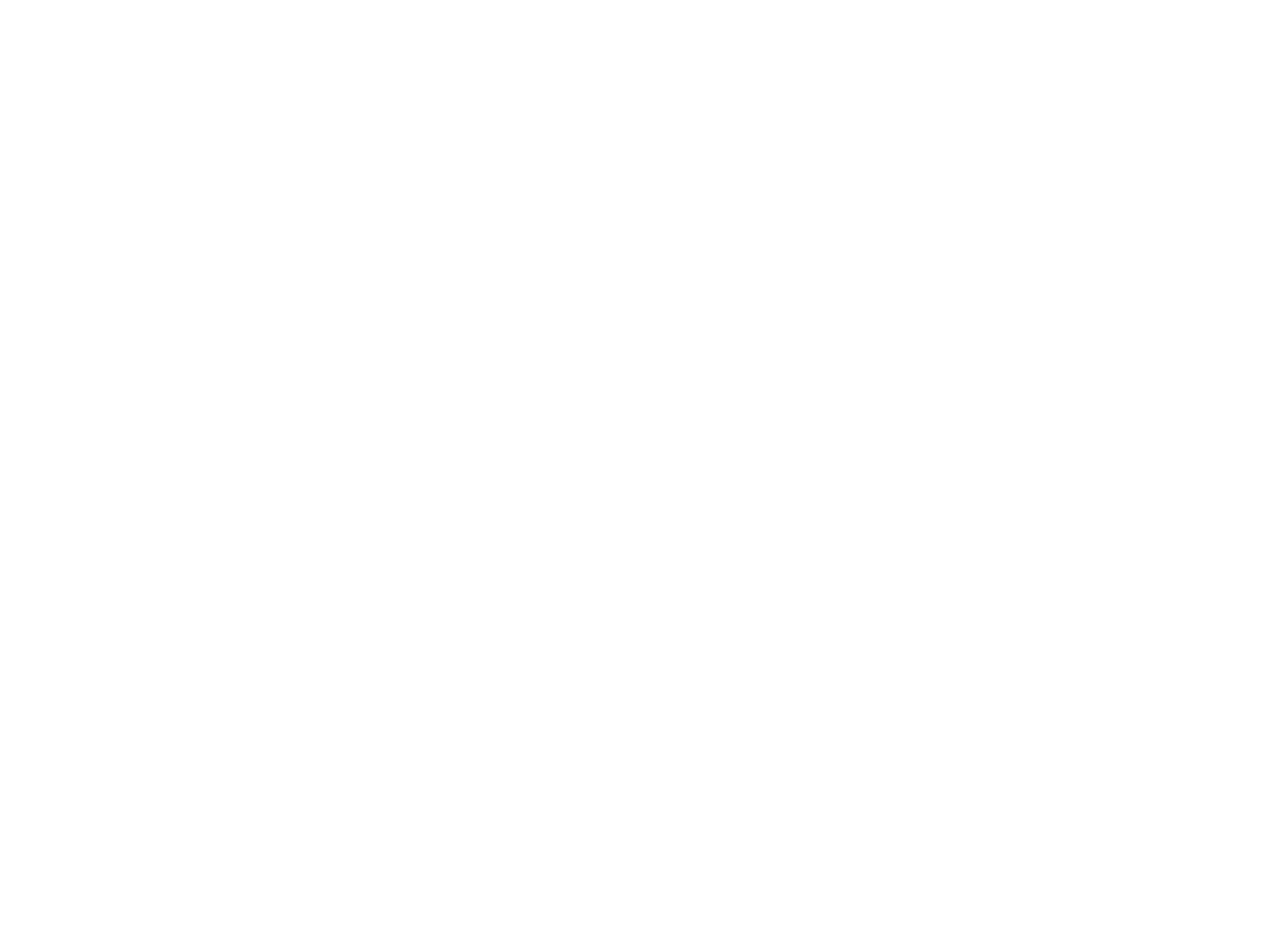
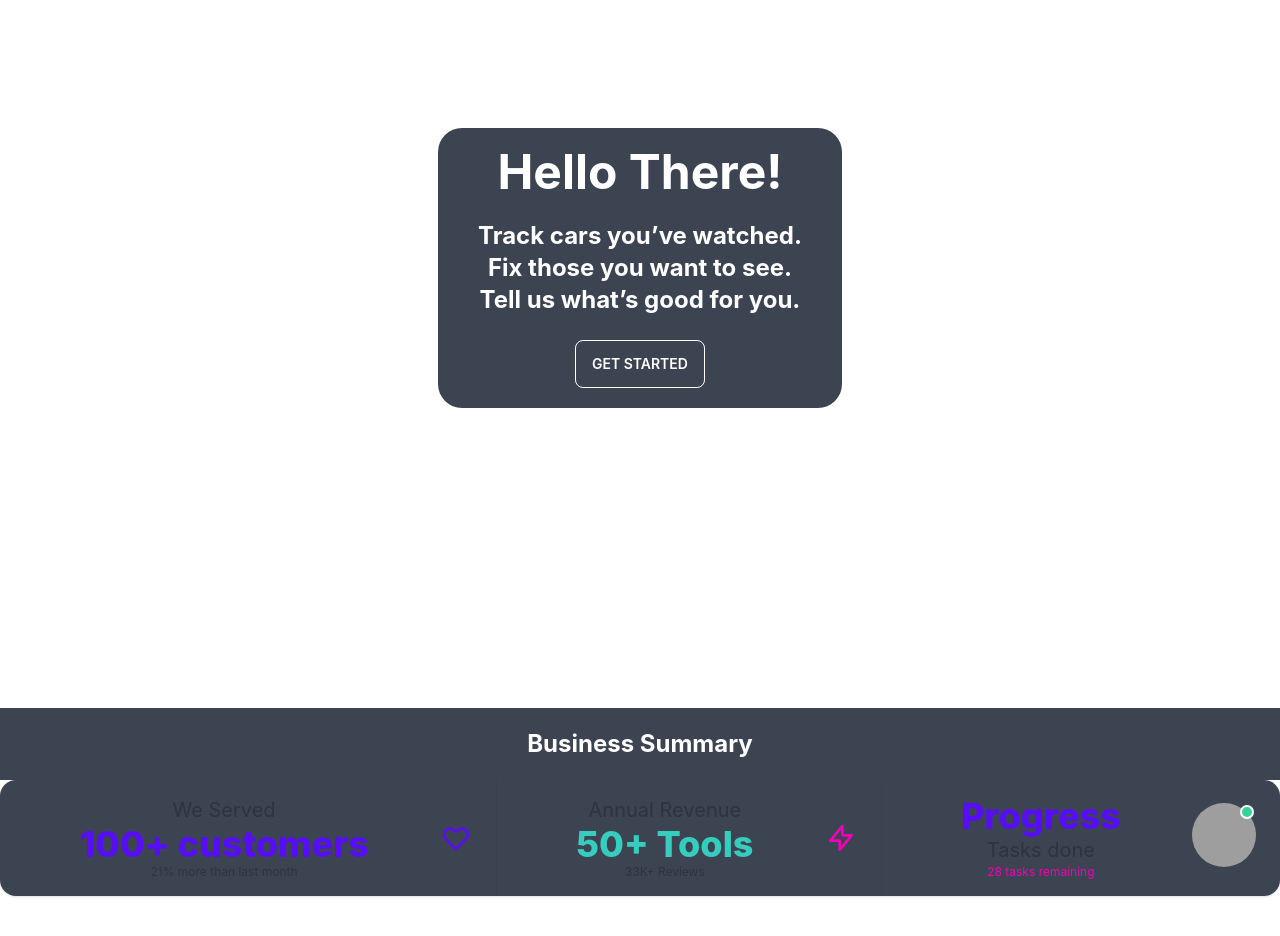
Before and after one commit to Ohi20/Ph-Assignment11-Wave2Recheck, a React (Create React App) app: page / in a window 1280 px wide. Shown: the part 200-1136 px from the top of the page. Before the commit the page ends 800 px from the top, so only its background shows below. Built offline with nearby package versions, Linux system fonts and the light colour scheme; grey boxes are pictures that could not be loaded.

Commit message:
banner-summery added

```diff
--- /dev/null
+++ b/src/Pages/Home/Banner.js
@@ -0,0 +1,21 @@
+import React from 'react';
+
+const Banner = () => {
+    return (
+        <div>
+                       <div class="hero min-h-screen text-white font-bold">
+  <div class="hero-content text-center">
+    <div class="max-w-md bg-neutral rounded-3xl px-10 py-5 rounded-5">
+      <h1 class="text-5xl font-bold">Hello There!</h1>
+      <p class="py-6 text-2xl">Track cars you’ve watched.<br></br>
+Fix those you want to see.<br></br>
+Tell us what’s good for you.</p>
+      <button class="btn btn-outline text-white">Get Started</button>
+    </div>
+  </div>
+</div>
+        </div>
+    );
+};
+
+export default Banner;
--- /dev/null
+++ b/src/Pages/Home/Extra1.js
@@ -0,0 +1,48 @@
+import React from 'react';
+
+const Extra1 = () => {
+    return (
+        <div className='b-4'>
+        <h2 className='text-center text-2xl text-white font-bold mt-10 mb-0 bg-neutral p-5'>Business Summary</h2>
+        <div className='text-center grid grid-cols-1 sm:cols-1 text-xl '>
+        <div class="stats shadow bg-neutral text-white">
+
+<div class="stat">
+<div class="stat-figure text-primary">
+  <svg xmlns="http://www.w3.org/2000/svg" fill="none" viewBox="0 0 24 24" class="inline-block w-8 h-8 stroke-current"><path stroke-linecap="round" stroke-linejoin="round" stroke-width="2" d="M4.318 6.318a4.5 4.5 0 000 6.364L12 20.364l7.682-7.682a4.5 4.5 0 00-6.364-6.364L12 7.636l-1.318-1.318a4.5 4.5 0 00-6.364 0z"></path></svg>
+</div>
+<div class="stat-title">We Served</div>
+<div class="stat-value text-primary">100+ customers</div>
+<div class="stat-desc">21% more than last month</div>
+</div>
+
+<div class="stat">
+<div class="stat-figure text-secondary">
+  <svg xmlns="http://www.w3.org/2000/svg" fill="none" viewBox="0 0 24 24" class="inline-block w-8 h-8 stroke-current"><path stroke-linecap="round" stroke-linejoin="round" stroke-width="2" d="M13 10V3L4 14h7v7l9-11h-7z"></path></svg>
+</div>
+<div class="stat-title">Annual Revenue</div>
+<div class="stat-value text-accent">50+ Tools</div>
+<div class="stat-desc">33K+ Reviews</div>
+
+</div>
+
+<div class="stat">
+<div class="stat-figure text-secondary">
+  <div class="avatar online">
+    <div class="w-16 rounded-full">
+      <img src="https://www.biography.com/.image/ar_1:1%2Cc_fill%2Ccs_srgb%2Cfl_progressive%2Cq_auto:good%2Cw_1200/MTc5OTk2ODUyMTMxNzM0ODcy/gettyimages-1229892983-square.jpg" />
+    </div>
+  </div>
+</div>
+<div class="stat-value text-primary">Progress</div>
+<div class="stat-title">Tasks done</div>
+<div class="stat-desc text-secondary">28 tasks remaining</div>
+</div>
+
+</div>
+    </div>
+    </div>
+    );
+};
+
+export default Extra1;
--- a/src/Pages/Home/Home.js
+++ b/src/Pages/Home/Home.js
@@ -1,10 +1,13 @@
 import React from 'react';
 import Footer from '../../Shared/Footer';
+import Banner from './Banner';
+import Extra1 from './Extra1';
 
 const Home = () => {
     return (
         <div>
-            <h2>This is Home</h2>
+            <Banner></Banner>
+            <Extra1></Extra1>
             <Footer></Footer>
         </div>
     );
--- /dev/null
+++ b/src/Pages/Login/Login.js
@@ -0,0 +1,45 @@
+import React from 'react';
+import { useSignInWithEmailAndPassword,useSignInWithGoogle } from "react-firebase-hooks/auth";
+import auth from '../../firebase.init';
+import { useForm } from "react-hook-form";
+import { Link, useLocation, useNavigate } from 'react-router-dom';
+
+const Login = () => {
+
+    const [signInWithGoogle, gUser, gLoading, gError] = useSignInWithGoogle(auth);
+
+    const { register, formState: { errors }, handleSubmit } = useForm();
+
+    const [SignInWithEmailAndPassword, user, loading, error] = useSignInWithEmailAndPassword(auth);
+
+    let signInError;
+    const navigate = useNavigate();
+    const location = useLocation();
+    let from = location.state?.from?.pathname || "/";
+
+    if(loading || gLoading){
+        return <Loading></Loading>
+    }
+
+    if(error || gError){
+        signInError = <p className='text-red-500'><small>{error?.message || gError?.message}</small></p>
+    }
+
+    if(user || gUser){
+        navigate(from, {replace: true});
+    }
+
+    const onSubmit = data => {
+        console.log(data);
+        SignInWithEmailAndPassword(data.email,data.password);
+    }
+
+
+    return (
+        <div>
+
+        </div>
+    );
+};
+
+export default Login;
--- /dev/null
+++ b/src/Shared/Loading.js
@@ -0,0 +1,11 @@
+import React from 'react';
+
+const Loading = () => {
+    return (
+        <div class="flex items-center justify-center mt-20">
+        <div class="w-40 h-40 border-t-4 border-b-4 border-green-900 rounded-full animate-spin"></div>
+    </div>
+    );
+};
+
+export default Loading;
```
